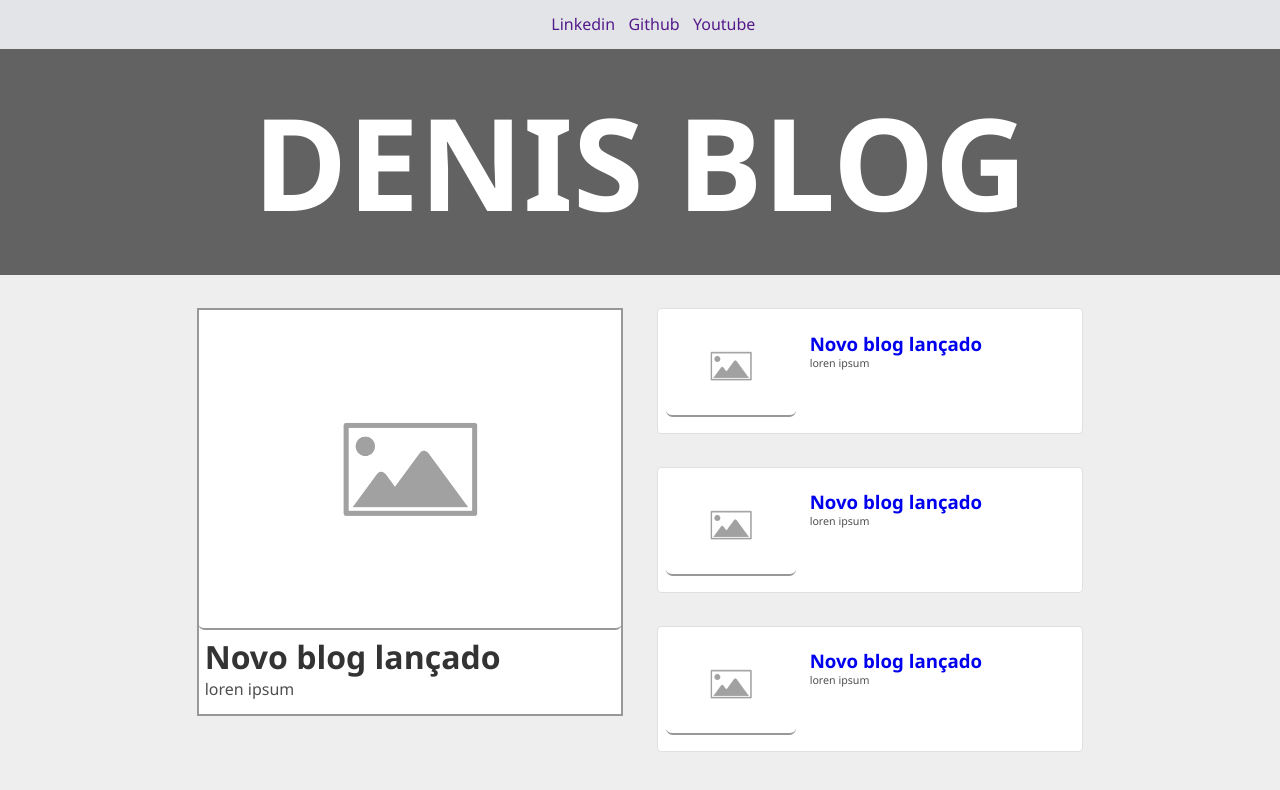
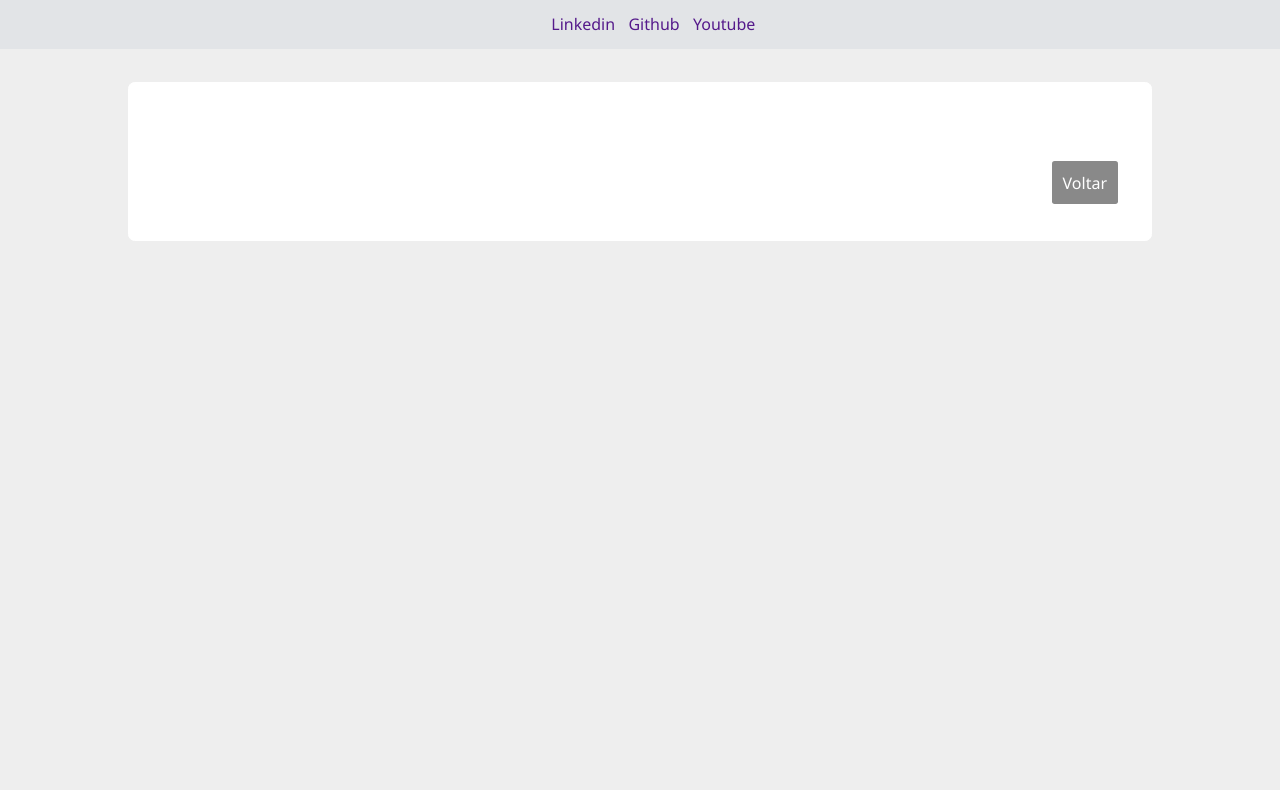
Before and after one commit to denis-ulterior/blog, an Angular app: page /content/1 in a window 1280 px wide. Before the commit this address led to /. Shown: the top 790 px of the page. Built offline with nearby package versions, Linux system fonts and the light colour scheme.

Commit message:
Criada página e configurada rota

```diff
--- a/src/app/app-routing.module.ts
+++ b/src/app/app-routing.module.ts
@@ -1,7 +1,18 @@
 import { NgModule } from '@angular/core';
 import { RouterModule, Routes } from '@angular/router';
+import { ContentComponent } from './pages/content/content.component';
+import { HomeComponent } from './pages/home/home.component';
 
-const routes: Routes = [];
+const routes: Routes = [
+  {
+    path:'',
+    component:HomeComponent
+  },
+  {
+    path:'content/:id',
+    component: ContentComponent
+  }
+];
 
 @NgModule({
   imports: [RouterModule.forRoot(routes)],
--- a/src/app/app.component.css
+++ b/src/app/app.component.css
@@ -0,0 +1,7 @@
+header{
+    background-color: rgb(226, 228, 231);
+    display: flex;
+    justify-content: center;
+    padding-bottom: 0pt;
+    margin-bottom: 0pt;
+}
--- a/src/app/app.component.html
+++ b/src/app/app.component.html
@@ -1,2 +1,4 @@
-<app-home></app-home>
+<header>
+    <app-menu-bar></app-menu-bar>
+</header>
 <router-outlet></router-outlet>
--- a/src/app/app.module.ts
+++ b/src/app/app.module.ts
@@ -8,6 +8,7 @@ import { PageBannerComponent } from './components/page-banner/page-banner.compon
 import { BigCardComponent } from './components/big-card/big-card.component';
 import { SmallCardComponent } from './components/small-card/small-card.component';
 import { HomeComponent } from './pages/home/home.component';
+import { ContentComponent } from './pages/content/content.component';
 
 @NgModule({
   declarations: [
@@ -16,7 +17,8 @@ import { HomeComponent } from './pages/home/home.component';
     PageBannerComponent,
     BigCardComponent,
     SmallCardComponent,
-    HomeComponent
+    HomeComponent,
+    ContentComponent
   ],
   imports: [
     BrowserModule,
--- a/src/app/components/big-card/big-card.component.html
+++ b/src/app/components/big-card/big-card.component.html
@@ -7,7 +7,7 @@
         <h1>{{cardTitle}}</h1>
     </div>
     <div class="big-card-description">
-        <p>{{cardDescription}}</p>
+        <p>{{lorem}}</p>
     </div>
 </a>
 </div>
--- a/src/app/components/big-card/big-card.component.ts
+++ b/src/app/components/big-card/big-card.component.ts
@@ -11,7 +11,7 @@ export class BigCardComponent implements OnInit {
   @Input()
   cardTitle:string = ''
   @Input()
-  cardDescription:string = ''
+  lorem:string = ''
   constructor() { }
 
   ngOnInit(): void {
--- /dev/null
+++ b/src/app/pages/content/content.component.css
@@ -0,0 +1,38 @@
+.container-content{
+    border: 1px solid white;
+    width: 80%;
+    min-width: 260pt;
+    margin-left: auto;
+    margin-right: auto;
+    margin-top: 25pt;
+    padding: 25pt;
+    border-radius: 5pt;
+    background-color: white;
+    color: rgb(77, 77, 77);
+}
+.content-cover img{
+    max-width: 100%;
+
+}
+.content-cover{
+    text-align: center;
+}
+.content-title{
+    margin-top: 25pt;
+    margin-bottom: 15pt;
+
+}
+.content-description{
+    text-align: justify;
+}
+.return{
+    text-align: end;
+    margin-bottom: 10pt;
+}
+.return a{
+    padding: 8pt;
+    color: white;
+    background-color: rgb(137, 137, 137);
+    border-radius: 2pt;
+
+}
--- /dev/null
+++ b/src/app/pages/content/content.component.html
@@ -0,0 +1,16 @@
+<div class="container-content">
+
+    <div class="content-cover">
+        <img src="{{photoCover}}" alt="">
+    </div>
+    <div class="content-title">
+        <h1>{{contentTitle}}</h1>
+    </div>
+    <div class="return">
+        <a [routerLink]="['']"> Voltar</a>
+    </div>
+
+    <div class="content-description">
+       {{contentDescription}}
+    </div>
+</div>
--- /dev/null
+++ b/src/app/pages/content/content.component.ts
@@ -0,0 +1,17 @@
+import { Component, OnInit } from '@angular/core';
+
+@Component({
+  selector: 'app-content',
+  templateUrl: './content.component.html',
+  styleUrls: ['./content.component.css']
+})
+export class ContentComponent implements OnInit {
+  photoCover:string=''
+  contentTitle:string=''
+  contentDescription:string = ''
+  constructor() { }
+
+  ngOnInit(): void {
+  }
+
+}
--- a/src/app/pages/home/home.component.css
+++ b/src/app/pages/home/home.component.css
@@ -16,10 +16,3 @@
     align-self: start;
 
 }
-header{
-    background-color: rgb(226, 228, 231);
-    display: flex;
-    justify-content: center;
-    padding-bottom: 0pt;
-    margin-bottom: 0pt;
-}
--- a/src/app/pages/home/home.component.html
+++ b/src/app/pages/home/home.component.html
@@ -1,6 +1,3 @@
-<header>
-    <app-menu-bar></app-menu-bar>
-</header>
 
 <app-page-banner></app-page-banner>
 
@@ -9,7 +6,7 @@
         <app-big-card
         photoCover="../../../assets/images/placeholder-image.png"
         cardTitle="Novo blog lançado"
-        cardDescription= "loren ipsum"
+        lorem= "loren ipsum"
         >
         </app-big-card>
     </div>
```
Also changed, not shown: src/app/data/mockData.ts (added, +8 -0 lines).
